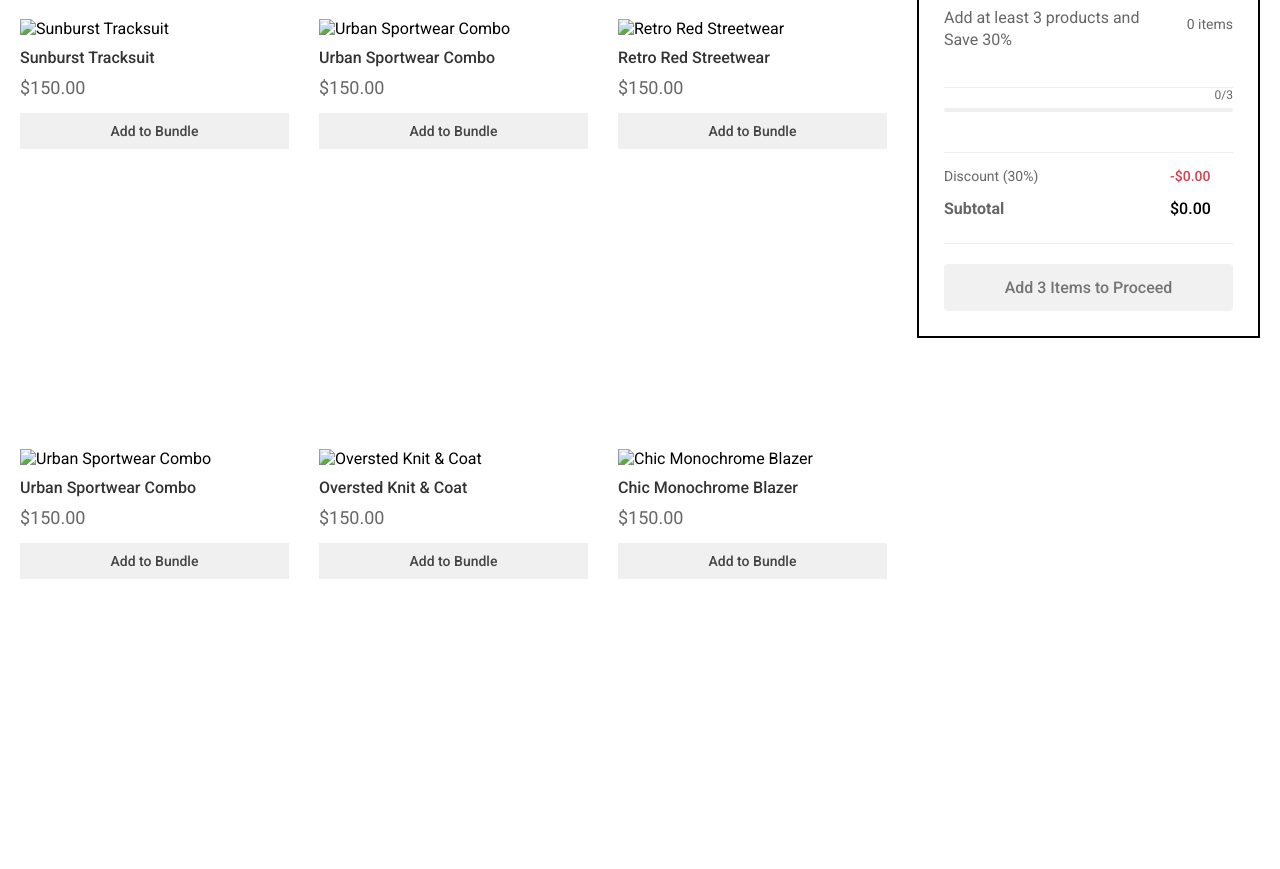
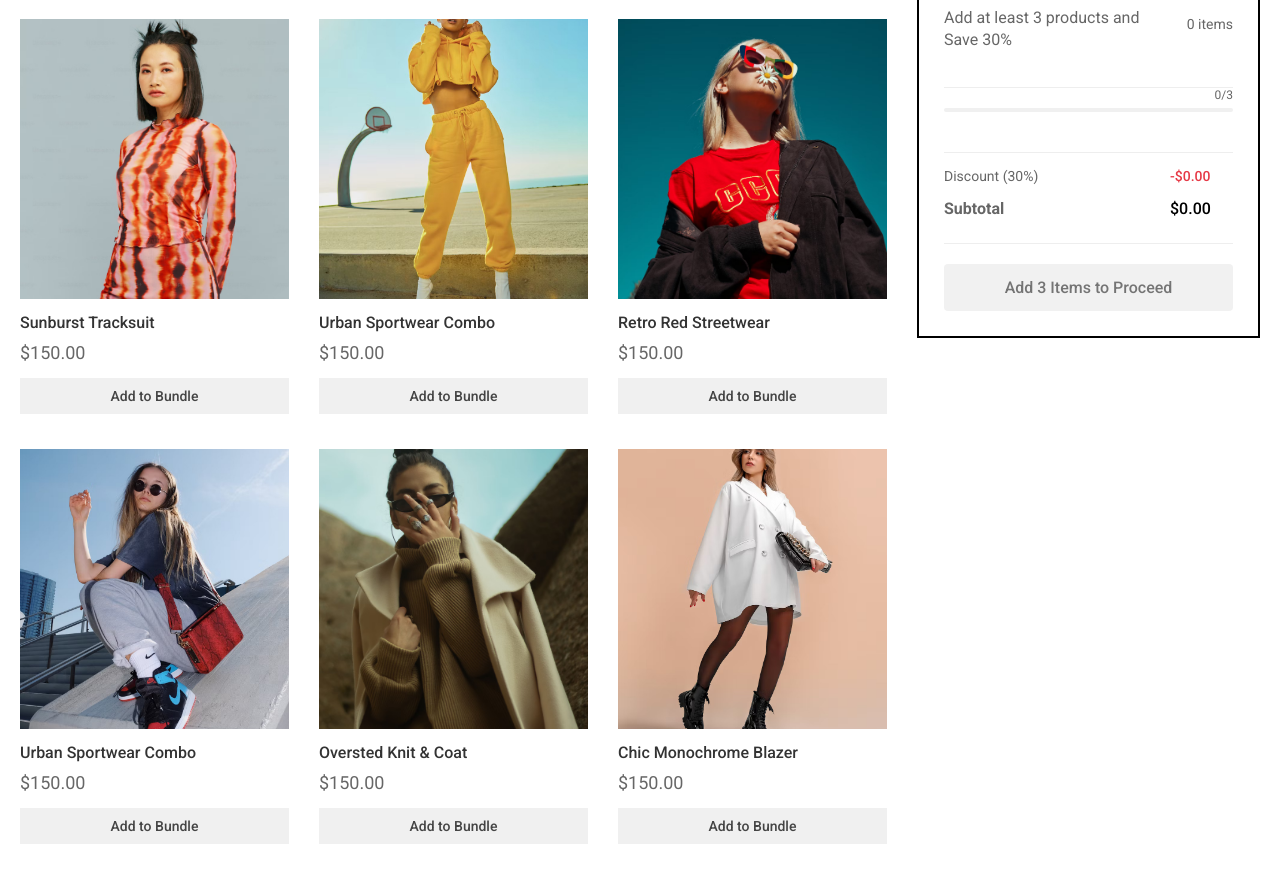
Before and after one commit to Nikunja1996/Bundler-builder, a plain HTML site: page index.html in a window 1280 px wide. Shown: the part 74-943 px from the top of the page. Drawn offline with Linux system fonts and the light colour scheme; the site is published under a folder, as on GitHub Pages, so addresses that start at the root find nothing.

Commit message:
Update index.html

```diff
--- a/index.html
+++ b/index.html
@@ -15,42 +15,42 @@
 
       <div class="products-grid">
         <div class="product-card">
-          <img src="/product-1.jpg" alt="Sunburst Tracksuit" class="product-image">
+          <img src="product-1.jpg" alt="Sunburst Tracksuit" class="product-image">
           <div class="product-name">Sunburst Tracksuit</div>
           <div class="product-price">$150.00</div>
           <button class="add-to-bundle">Add to Bundle</button>
         </div>
 
         <div class="product-card">
-          <img src="/product-2.jpg" alt="Urban Sportwear Combo" class="product-image">
+          <img src="product-2.jpg" alt="Urban Sportwear Combo" class="product-image">
           <div class="product-name">Urban Sportwear Combo</div>
           <div class="product-price">$150.00</div>
           <button class="add-to-bundle">Add to Bundle</button>
         </div>
 
         <div class="product-card">
-          <img src="/product-3.jpg" alt="Retro Red Streetwear" class="product-image">
+          <img src="product-3.jpg" alt="Retro Red Streetwear" class="product-image">
           <div class="product-name">Retro Red Streetwear</div>
           <div class="product-price">$150.00</div>
           <button class="add-to-bundle">Add to Bundle</button>
         </div>
 
         <div class="product-card">
-          <img src="/product-4.jpg" alt="Urban Sportwear Combo" class="product-image">
+          <img src="product-4.jpg" alt="Urban Sportwear Combo" class="product-image">
           <div class="product-name">Urban Sportwear Combo</div>
           <div class="product-price">$150.00</div>
           <button class="add-to-bundle">Add to Bundle</button>
         </div>
 
         <div class="product-card">
-          <img src="/product-5.jpg" alt="Oversted Knit & Coat" class="product-image">
+          <img src="product-5.jpg" alt="Oversted Knit & Coat" class="product-image">
           <div class="product-name">Oversted Knit & Coat</div>
           <div class="product-price">$150.00</div>
           <button class="add-to-bundle">Add to Bundle</button>
         </div>
 
         <div class="product-card">
-          <img src="/product-6.jpg" alt="Chic Monochrome Blazer" class="product-image">
+          <img src="product-6.jpg" alt="Chic Monochrome Blazer" class="product-image">
           <div class="product-name">Chic Monochrome Blazer</div>
           <div class="product-price">$150.00</div>
           <button class="add-to-bundle">Add to Bundle</button>
```
